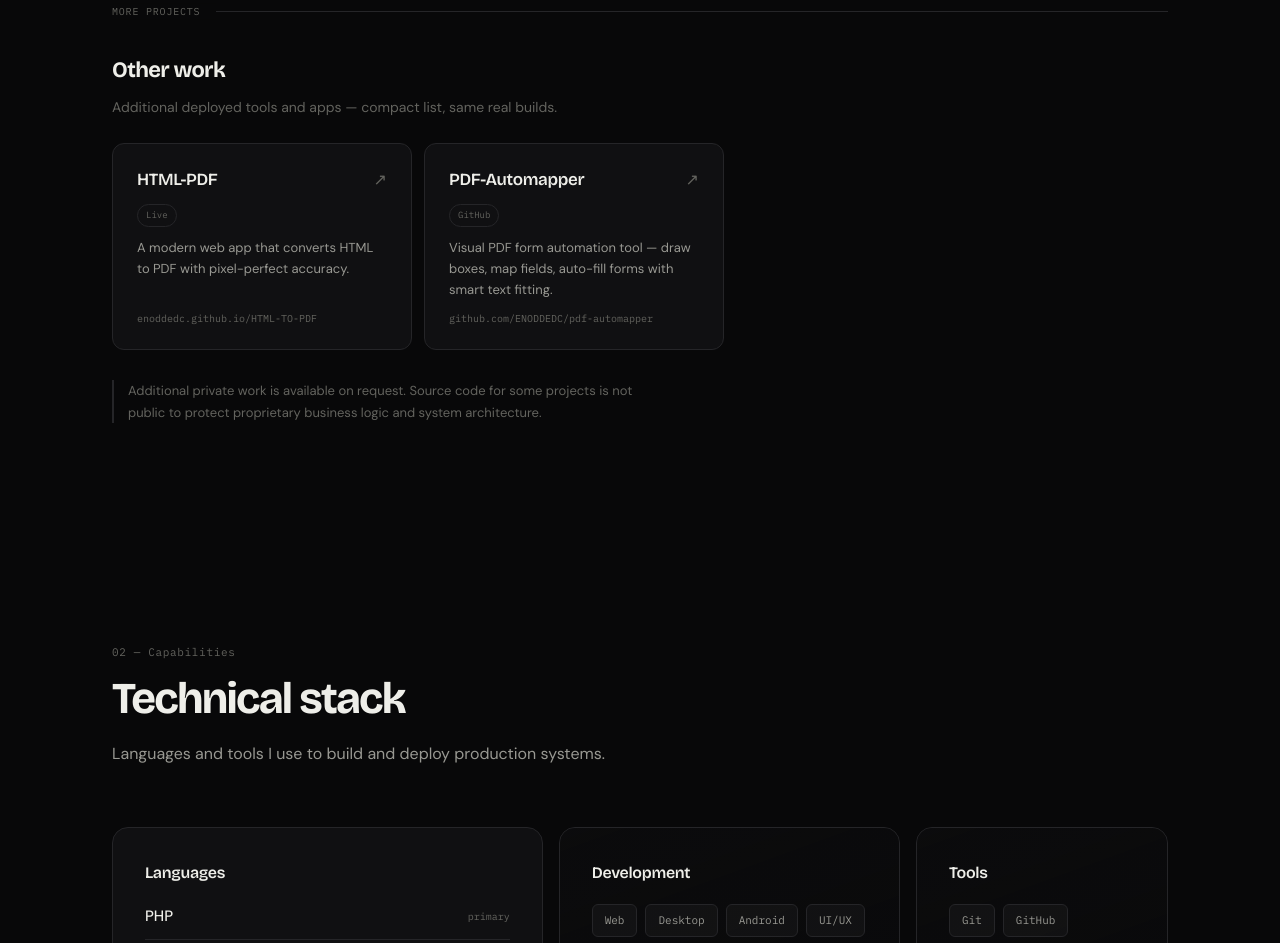
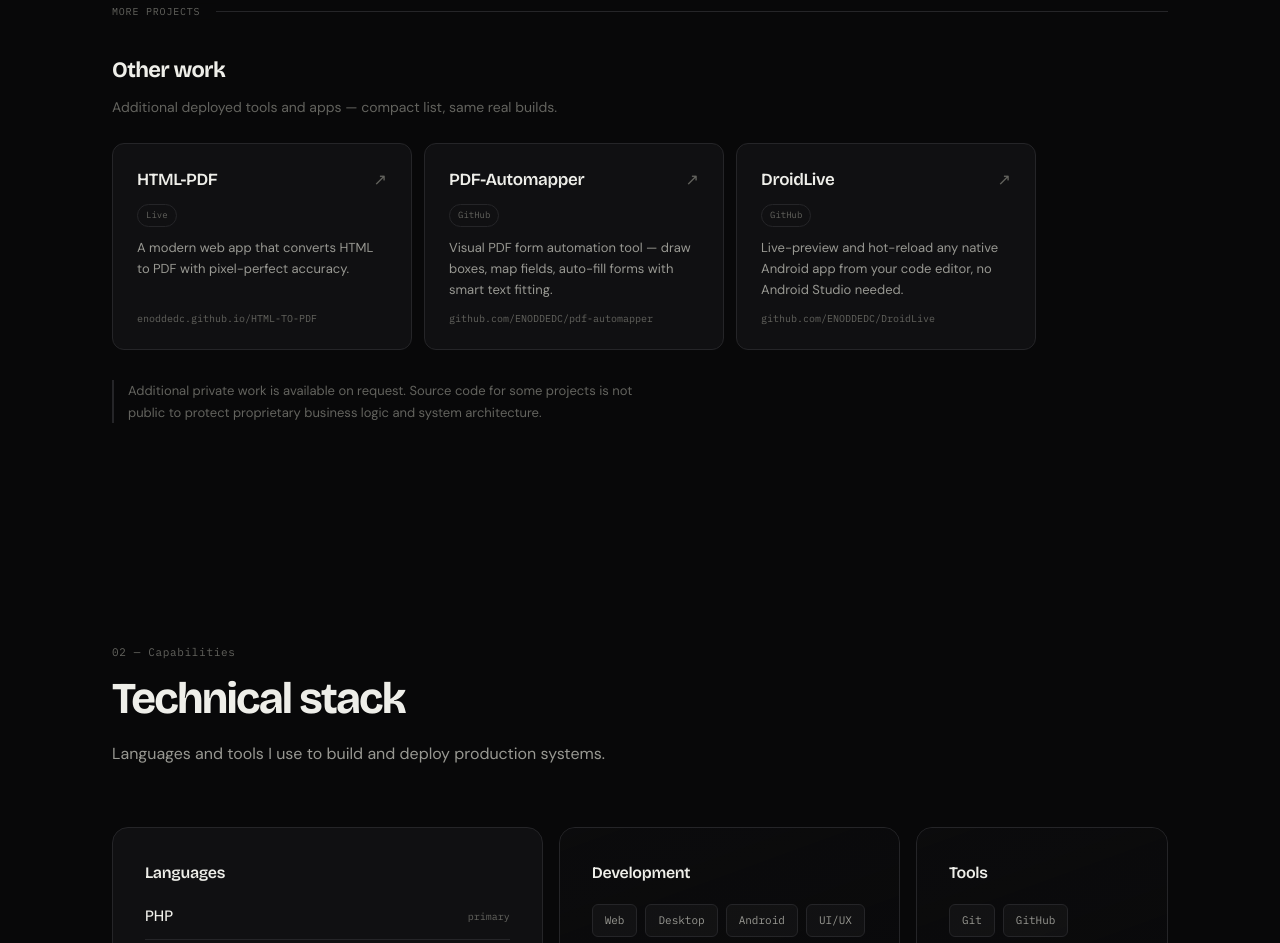
Before and after one commit to ENODDEDC/portfolio, a plain HTML site: page index.html in a window 1280 px wide. Shown: the part 3831-4774 px from the top of the page. Drawn offline with nearby package versions, Linux system fonts and the light colour scheme.

Commit message:
MP: Droidlive

```diff
--- a/index.html
+++ b/index.html
@@ -796,6 +796,16 @@ footer{border-top:1px solid var(--border);padding:32px 0;position:relative;z-ind
 <span class="more-url">github.com/ENODDEDC/pdf-automapper</span>
 </a>
 
+<a href="https://github.com/ENODDEDC/DroidLive" class="more-card" target="_blank" rel="noopener">
+<div class="more-card-top">
+<h4>DroidLive</h4>
+<span class="more-arrow">↗</span>
+</div>
+<span class="more-badge">GitHub</span>
+<p>Live-preview and hot-reload any native Android app from your code editor, no Android Studio needed.</p>
+<span class="more-url">github.com/ENODDEDC/DroidLive</span>
+</a>
+
 </div>
 
 <p class="more-note reveal">Additional private work is available on request. Source code for some projects is not public to protect proprietary business logic and system architecture.</p>
```
Also changed, not shown: resume.html (+1 -1 lines).
